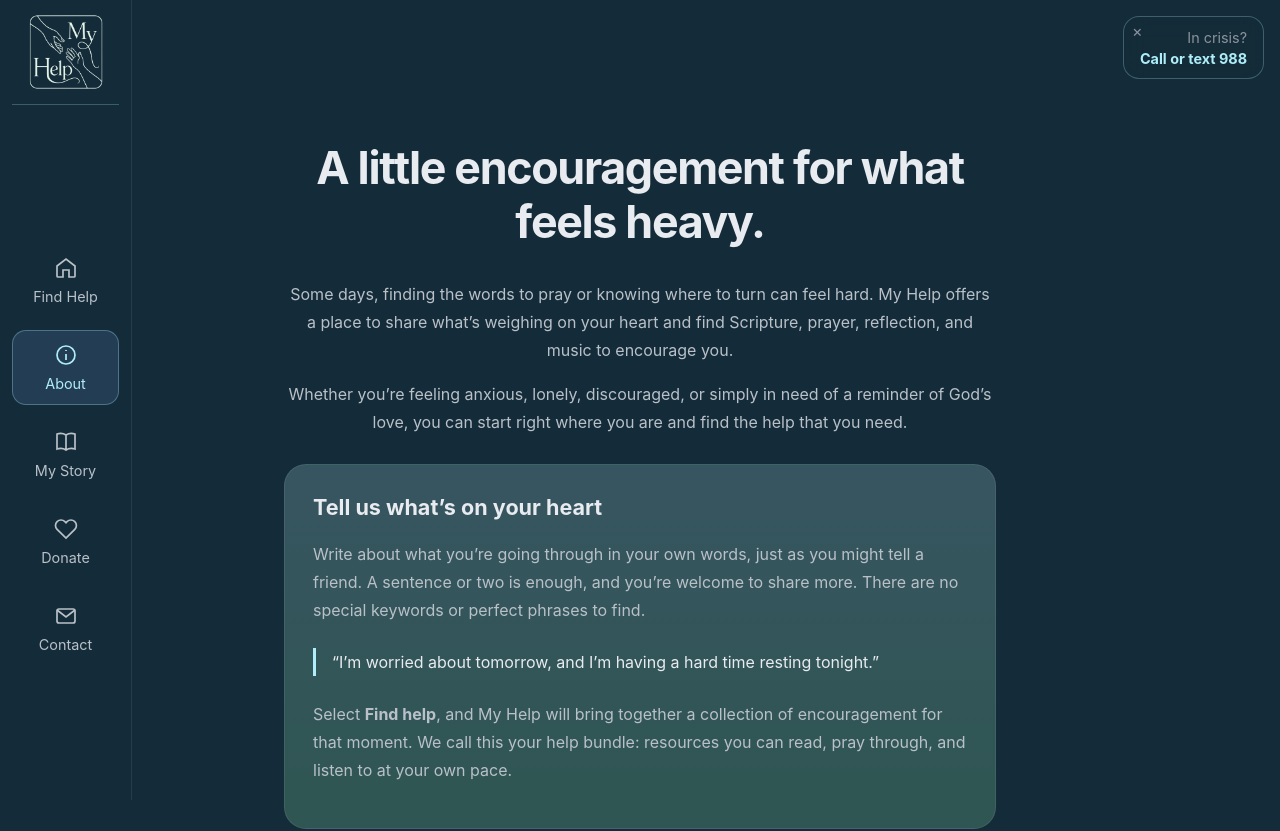
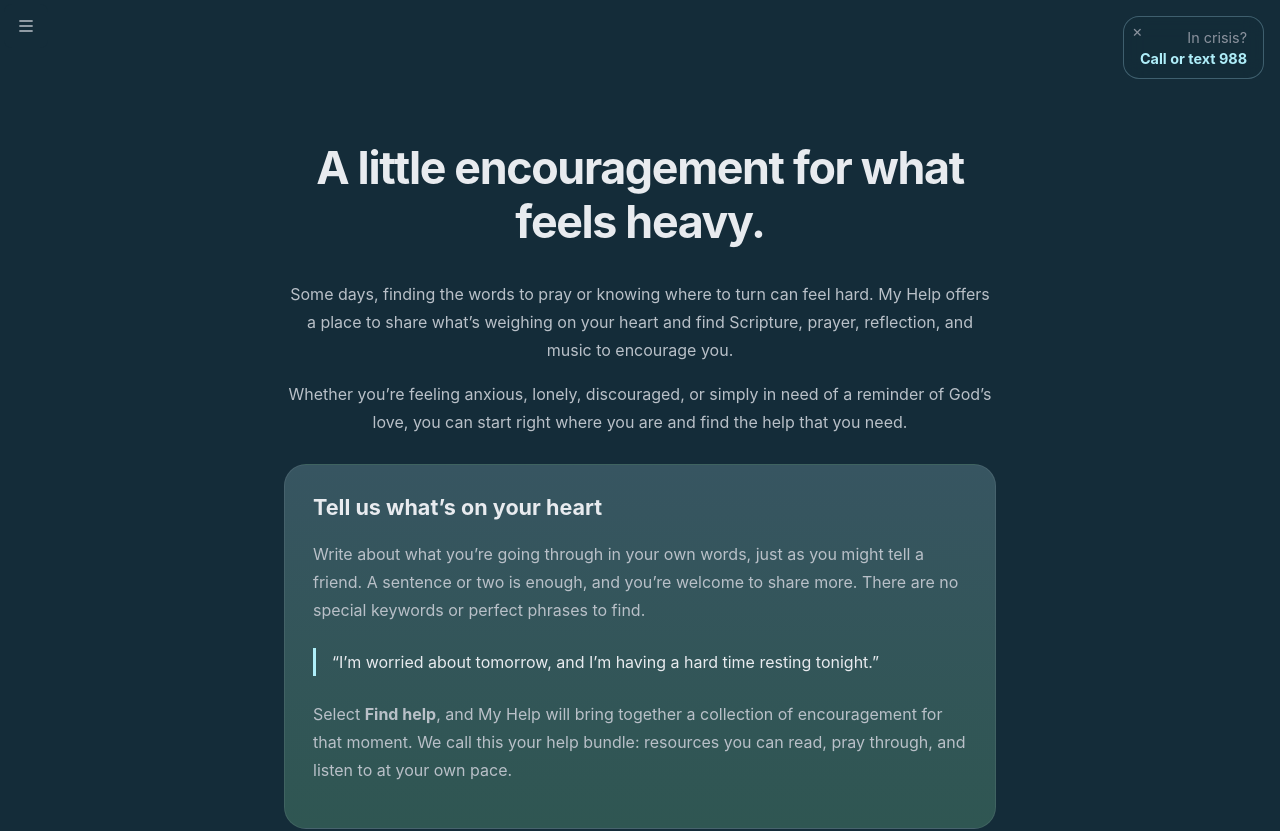
Before and after one commit to Dionne-Stratton/my-help-website, a React (Vite) app: page /about in a window 1280 px wide. Shown: the top 831 px of the page. Built offline with nearby package versions, Linux system fonts and the light colour scheme.

Commit message:
Add collapsible navigation with hover, tap, keyboard and swipe controls

```diff
--- a/src/App.css
+++ b/src/App.css
@@ -1,7 +1,9 @@
 .app-shell {
   --rail-width: 132px;
-  padding-inline: var(--rail-width);
+  padding-inline: 0;
+  transition: padding-left 240ms ease;
 }
+.app-shell.nav-is-open { padding-left: var(--rail-width); }
 .side-nav {
   position: fixed;
   inset: 0 auto 0 0;
@@ -10,11 +12,15 @@
   display: flex;
   flex-direction: column;
   gap: 16px;
-  padding: 12px;
+  padding: 56px 12px 12px;
   border-right: 1px solid var(--border);
   background: var(--bg);
   overflow-y: auto;
+  transform: translateX(-100%);
+  visibility: hidden;
+  transition: transform 240ms ease, visibility 240ms;
 }
+.nav-is-open .side-nav { transform: translateX(0); visibility: visible; }
 .side-nav-brand {
   display: flex;
   align-items: center;
@@ -62,7 +68,7 @@
 .skip-link {
   position: fixed;
   top: 8px;
-  left: calc(var(--rail-width) + 8px);
+  left: 52px;
   z-index: 100;
   transform: translateY(-200%);
   padding: 12px;
@@ -116,7 +122,7 @@
 .about-cta:hover { background: rgba(175, 238, 249, 0.2); }
 @media (max-width: 700px) {
   .app-shell { --rail-width: 56px; padding-right: 0; }
-  .side-nav { padding: 6px; gap: 10px; }
+  .side-nav { padding: 56px 6px 6px; gap: 10px; }
   .side-nav-brand img { width: 40px; height: 40px; }
   .side-nav-links { gap: 10px; }
   .side-nav-link { min-height: 44px; padding: 8px; }
@@ -168,3 +174,34 @@
   border-radius: 14px;
   margin-bottom: 28px;
 }
+
+.navigation-edge {
+  position: fixed;
+  inset: 0 auto 0 0;
+  width: 12px;
+  z-index: 39;
+  touch-action: pan-y;
+}
+.navigation-toggle {
+  position: fixed;
+  top: 4px;
+  left: 4px;
+  z-index: 41;
+  display: grid;
+  place-items: center;
+  width: 44px;
+  height: 44px;
+  padding: 12px;
+  border: 0;
+  border-radius: 8px;
+  background: var(--bg);
+  color: var(--text-soft);
+  touch-action: pan-y;
+}
+.navigation-toggle svg { width: 20px; height: 20px; }
+.navigation-toggle:hover, .navigation-toggle:active { transform: none; }
+.navigation-toggle:focus-visible { outline: 2px solid var(--accent); outline-offset: -3px; }
+.side-nav { touch-action: pan-y; }
+@media (prefers-reduced-motion: reduce) {
+  .app-shell, .side-nav { transition: none; }
+}
--- a/src/App.jsx
+++ b/src/App.jsx
@@ -7,6 +7,7 @@ import DonatePage from "./components/DonatePage";
 import ContactPage from "./components/ContactPage";
 import MyStoryPage from "./components/MyStoryPage";
 import logo from "./assets/logo.png";
+import NavigationDrawer from "./components/NavigationDrawer";
 import "./App.css";
 
 function App() {
@@ -26,9 +27,7 @@ function App() {
   }, [page]);
 
   return (
-    <div className="app-shell">
-      <a className="skip-link" href="#page-content">Skip to content</a>
-      <nav className="side-nav" aria-label="Main navigation">
+    <NavigationDrawer navigation={<>
         <Link to="/" className="side-nav-brand" aria-label="My Help home" title="My Help home">
           <img src={logo} alt="My Help" />
         </Link>
@@ -64,7 +63,8 @@ function App() {
           <span>Contact</span>
         </NavLink>
         </div>
-      </nav>
+        </>}>
+
       {showCrisisHelpBadge && (
         <CrisisHelpBadge onClose={() => setShowCrisisHelpBadge(false)} />
       )}
@@ -81,7 +81,7 @@ function App() {
         </Routes>
         <div hidden={page !== "contact"}><ContactPage /></div>
       </div>
-    </div>
+    </NavigationDrawer>
   );
 }
 
--- /dev/null
+++ b/src/components/NavigationDrawer.jsx
@@ -0,0 +1,127 @@
+import { useEffect, useRef, useState } from "react";
+
+export default function NavigationDrawer({ navigation, children }) {
+  const [hovered, setHovered] = useState(false);
+  const [expanded, setExpanded] = useState(false);
+  const [focused, setFocused] = useState(false);
+  const toggleRef = useRef(null);
+  const navRef = useRef(null);
+  const gesture = useRef(null);
+  const suppressClickUntil = useRef(0);
+  const open = hovered || expanded || focused;
+
+  function close() {
+    setHovered(false);
+    setExpanded(false);
+    setFocused(false);
+    if (navRef.current?.contains(document.activeElement)) toggleRef.current?.focus();
+  }
+
+  useEffect(() => {
+    if (!open) return;
+    function onKeyDown(event) {
+      if (event.key === "Escape") {
+        setHovered(false);
+        setExpanded(false);
+        setFocused(false);
+        toggleRef.current?.focus();
+      }
+    }
+    function onOutsidePress(event) {
+      if (!event.target.closest(".navigation-panel")) {
+        setHovered(false);
+        setExpanded(false);
+        setFocused(false);
+        if (navRef.current?.contains(document.activeElement)) toggleRef.current?.focus();
+      }
+    }
+    document.addEventListener("keydown", onKeyDown);
+    document.addEventListener("pointerdown", onOutsidePress);
+    return () => {
+      document.removeEventListener("keydown", onKeyDown);
+      document.removeEventListener("pointerdown", onOutsidePress);
+    };
+  }, [open]);
+
+  function startSwipe(event) {
+    if (event.pointerType === "mouse" || event.target.closest("input, textarea, select, [contenteditable]")) return;
+    const inPanel = navRef.current?.contains(event.target) || toggleRef.current?.contains(event.target);
+    if (!inPanel && event.clientX > 24) return;
+    gesture.current = { x: event.clientX, y: event.clientY, id: event.pointerId };
+  }
+
+  function endSwipe(event) {
+    const start = gesture.current;
+    gesture.current = null;
+    if (!start || start.id !== event.pointerId) return;
+    const dx = event.clientX - start.x;
+    const dy = event.clientY - start.y;
+    if (Math.abs(dx) < 48 || Math.abs(dx) < Math.abs(dy) * 1.5) return;
+    if (dx > 0 && !open) setExpanded(true);
+    else if (dx < 0 && open) close();
+    else return;
+    suppressClickUntil.current = Date.now() + 500;
+    event.preventDefault();
+  }
+
+  return (
+    <div
+      className={`app-shell${open ? " nav-is-open" : ""}`}
+      onPointerDownCapture={startSwipe}
+      onPointerUpCapture={endSwipe}
+      onPointerCancelCapture={() => { gesture.current = null; }}
+      onClickCapture={(event) => {
+        if (event.detail !== 0 && Date.now() < suppressClickUntil.current) {
+          event.preventDefault();
+          event.stopPropagation();
+          suppressClickUntil.current = 0;
+        }
+      }}
+    >
+      <a className="skip-link" href="#page-content">Skip to content</a>
+      <div
+        className="navigation-panel"
+        onPointerEnter={(event) => {
+          if (event.pointerType === "mouse" && window.matchMedia("(hover: hover) and (pointer: fine)").matches) setHovered(true);
+        }}
+        onPointerLeave={(event) => {
+          if (event.pointerType === "mouse") setHovered(false);
+        }}
+      >
+        <div className="navigation-edge" aria-hidden="true" />
+        <button
+          ref={toggleRef}
+          type="button"
+          className="navigation-toggle"
+          aria-label={open ? "Close navigation" : "Open navigation"}
+          aria-expanded={open}
+          aria-controls="main-navigation"
+          onClick={() => { if (open) close(); else setExpanded(true); }}
+        >
+          <svg viewBox="0 0 24 24" fill="none" stroke="currentColor" strokeWidth="1.7" aria-hidden="true">
+            {open ? <path d="m15 5-7 7 7 7" /> : <path d="M4 6h16M4 12h16M4 18h16" />}
+          </svg>
+        </button>
+        <nav
+          ref={navRef}
+          id="main-navigation"
+          className="side-nav"
+          aria-label="Main navigation"
+          inert={!open}
+          aria-hidden={!open}
+          onFocusCapture={() => setFocused(true)}
+          onBlurCapture={(event) => {
+            if (!event.currentTarget.contains(event.relatedTarget)) {
+              setFocused(false);
+              setExpanded(false);
+            }
+          }}
+          onClick={(event) => { if (event.target.closest("a")) close(); }}
+        >
+          {navigation}
+        </nav>
+      </div>
+      {children}
+    </div>
+  );
+}
```
